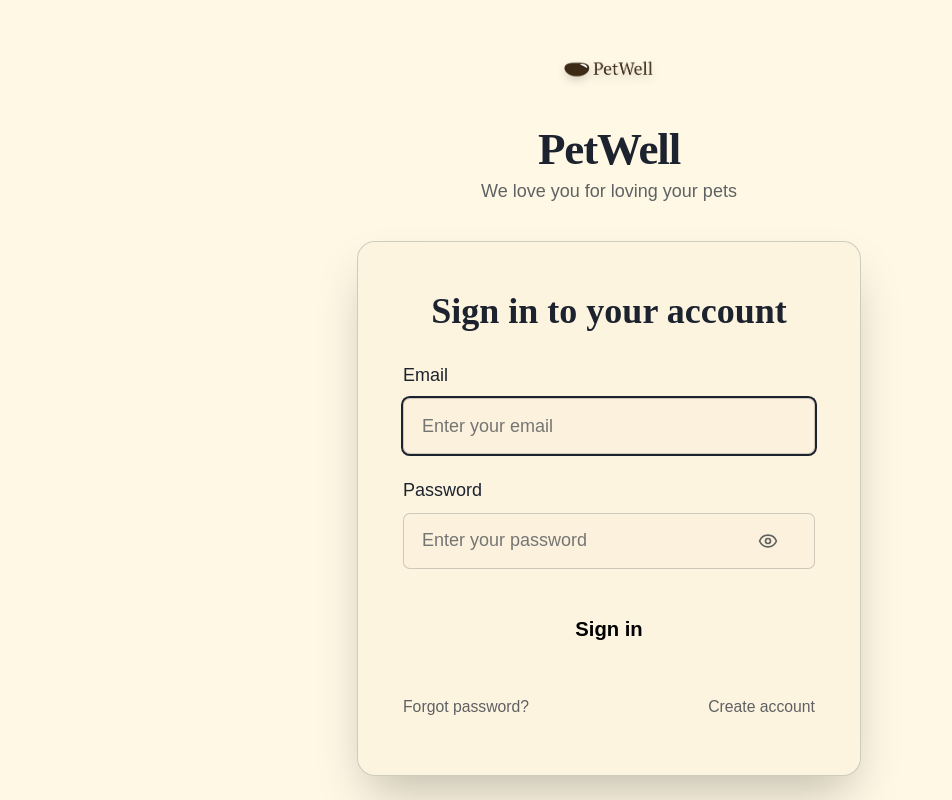
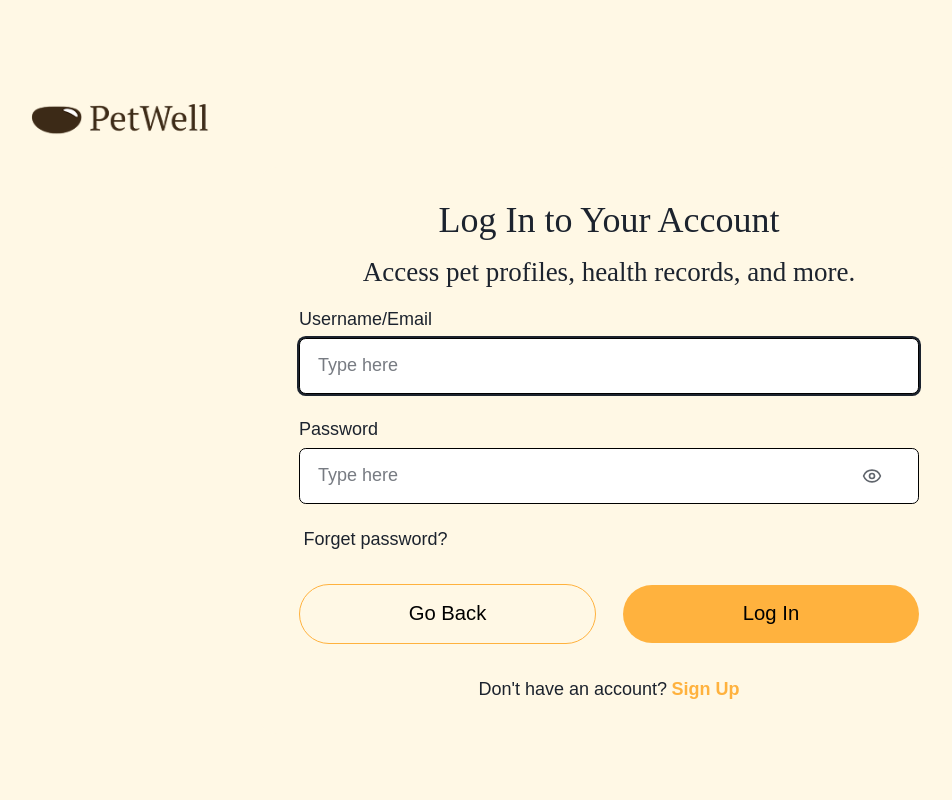
Before and after one commit to Confused-Careers/PetWell-Frontend, a React (Vite) app: page /login in a window 1280 px wide. Shown: the whole page, without its empty margins (31-983 px from the left). Built offline with nearby package versions, Linux system fonts and the light colour scheme.

Commit message:
Login Page

```diff
--- a/src/Pages/Authentication/LoginPage.tsx
+++ b/src/Pages/Authentication/LoginPage.tsx
@@ -69,24 +69,21 @@ const LoginPage: React.FC = () => {
   };
 
   return (
-    <div className="min-h-screen flex flex-col items-center justify-center bg-[var(--color-background)] w-full px-4 sm:px-6">
-      <div className="flex flex-col items-center mb-6 sm:mb-8">
+    <div className="min-h-screen flex flex-col bg-[var(--color-background)] w-full px-2 sm:px-4 md:px-6 itmes-center justify-center">
+      <div className="mb-3 sm:mb-3 flex justify-center sm:justify-start">
         <img
           src={PetWellLogo}
           alt="PetWell Logo"
-          className="w-16 h-16 sm:w-20 sm:h-20 object-contain mb-2 drop-shadow-lg"
+          className="w-[140px] h-[36px] sm:w-[180px] sm:h-[48px] object-contain mb-2 ml-0 sm:ml-[35px] mt-[20px] sm:mt-[30px]"
         />
-        <h1 className="text-3xl sm:text-4xl font-[Alike,serif] text-[var(--color-text)] font-bold tracking-tight">
-          PetWell
-        </h1>
-        <p className="text-[var(--color-text)] opacity-70 text-sm sm:text-base mt-1 font-[Cabin,sans-serif]">
-          We love you for loving your pets
-        </p>
       </div>
-      <div className="bg-[var(--color-card)] rounded-2xl shadow-2xl px-6 sm:px-8 md:px-10 py-8 sm:py-10 flex flex-col items-center w-full max-w-sm sm:max-w-md border border-[var(--color-text)]/20">
-        <h2 className="text-xl sm:text-2xl font-[Alike,serif] text-[var(--color-text)] mb-4 sm:mb-6 text-center font-semibold">
-          Sign in to your account
+      <div className="bg-[var(--color-background)] rounded-2xl px-2 sm:px-5 md:px-7 py-4 sm:py-7 flex flex-col items-center w-full max-w-[700px] justify-center mx-auto">
+        <h2 className="text-[28px] sm:text-[48px] md:text-2xl font-[Alike,serif] text-[#1C232E] sm:mb-2 mb-2 text-center font-[400] leading-tight">
+          Log In to Your Account
         </h2>
+        <h3 className="mb-3 text-[18px] sm:text-[32px] md:text-base font-[Cabin] items-center flex justify-center text-center px-2">
+          Access pet profiles, health records, and more.
+        </h3>
         {successMessage && (
           <div className="w-full mb-4 text-center text-[var(--color-success)] bg-[var(--color-success)]/10 rounded py-2 px-3 text-sm animate-fade-in">
             {successMessage}
@@ -98,31 +95,31 @@ const LoginPage: React.FC = () => {
           </div>
         )}
         <form
-          className="w-full flex flex-col gap-4 sm:gap-5"
+          className="w-full flex flex-col gap-4 sm:gap-5 max-w-[620px]"
           onSubmit={handleSubmit}
           autoComplete="on"
         >
-          <div>
+          <div className="w-full">
             <label
-              className="block text-[var(--color-text)] text-sm sm:text-base mb-2 font-medium"
+              className="block text-[#1C232E] text-[18px] sm:text-[24px] md:text-base mb-1 font-[Cabin,sans-serif] font-[400]"
               htmlFor="email"
             >
-              Email
+              Username/Email
             </label>
             <input
               id="email"
               type="email"
               value={email}
               onChange={(e) => setEmail(e.target.value)}
-              className="w-full rounded-md px-3 sm:px-4 py-2 sm:py-3 text-sm sm:text-base bg-[var(--color-card)] border border-[var(--color-text)]/20 text-[var(--color-text)] placeholder-[var(--color-text)]/60 focus:outline-none focus:ring-2 focus:ring-[var(--color-primary)] transition"
-              placeholder="Enter your email"
+              className="w-full rounded-md px-3 sm:px-4 py-3 sm:py-3 text-base sm:text-base bg-white border border-black text-[var(--color-text)] placeholder-[var(--color-text)]/60 focus:outline-none focus:ring-2 focus:ring-[var(--color-primary)] transition"
+              placeholder="Type here"
               required
               autoFocus
             />
           </div>
-          <div className="relative">
+          <div className="relative w-full">
             <label
-              className="block text-[var(--color-text)] text-sm sm:text-base mb-2 font-medium"
+              className="block text-[#1C232E] text-[18px] sm:text-[24px] md:text-base mb-1 font-[Cabin,sans-serif] font-[400]"
               htmlFor="password"
             >
               Password
@@ -133,8 +130,8 @@ const LoginPage: React.FC = () => {
                 type={showPassword ? "text" : "password"}
                 value={password}
                 onChange={(e) => setPassword(e.target.value)}
-                className="w-full rounded-md px-3 sm:px-4 py-2 sm:py-3 text-sm sm:text-base bg-[var(--color-card)] border border-[var(--color-text)]/20 text-[var(--color-text)] placeholder-[var(--color-text)]/60 focus:outline-none focus:ring-2 focus:ring-[var(--color-primary)] transition"
-                placeholder="Enter your password"
+                className="w-full rounded-md px-3 sm:px-4 py-3 sm:py-3 text-base sm:text-base bg-white border border-black text-[var(--color-text)] placeholder-[var(--color-text)]/60 focus:outline-none focus:ring-2 focus:ring-[var(--color-primary)] transition pr-12"
+                placeholder="Type here"
                 required
               />
               <button
@@ -145,32 +142,40 @@ const LoginPage: React.FC = () => {
                 {showPassword ? <EyeOff size={20} /> : <Eye size={20} />}
               </button>
             </div>
+            <div className="w-full mt-3 ml-1">
+              <button
+                type="button"
+                className="text-[#1C232E] text-[18px] sm:text-[24px] md:text-base font-[Cabin,sans-serif] font-[400] hover:underline cursor-pointer"
+                onClick={() => navigate("/forgot-password")}
+              >
+                Forget password?
+              </button>
             </div>
+            <div className="w-full mt-5 flex flex-col sm:flex-row items-center justify-between gap-3 sm:gap-6">
+              <button
+                type="button"
+                onClick={() => navigate("/")}
+                className="w-full py-3 sm:py-3 rounded-[60px] bg-[var(--color-secondary)] text-[var(--color-black)] text-base sm:text-lg font-[500] font-[Cabin,sans-serif] hover:opacity-90 transition-colors flex items-center justify-center gap-2 border border-[#FFB23E]"
+              >
+                Go Back
+              </button>
               <button
                 type="submit"
-            className="w-full mt-2 py-2 sm:py-3 rounded-md bg-[var(--color-primary)] text-[var(--color-black)] text-base sm:text-lg font-semibold font-[Cabin,sans-serif] hover:opacity-90 transition-colors flex items-center justify-center gap-2 disabled:opacity-60 disabled:cursor-not-allowed"
+                className="w-full py-3 sm:py-3 rounded-[60px] text-[var(--color-black)] text-base sm:text-lg font-[500] font-[Cabin,sans-serif] hover:opacity-90 transition-colors flex items-center justify-center gap-2 disabled:opacity-60 disabled:cursor-not-allowed bg-[#FFB23E]"
                 disabled={loading}
               >
                 {loading && <Loader2 className="w-5 h-5 animate-spin" />}
-            {loading ? "Signing in..." : "Sign in"}
-          </button>
-        </form>
-        <div className="w-full flex flex-col sm:flex-row sm:justify-between gap-2 sm:gap-0 mt-4 sm:mt-6 text-xs sm:text-sm text-[var(--color-text)] opacity-70">
-          <button
-            className="hover:text-[var(--color-primary)] transition-colors text-center"
-            type="button"
-            onClick={() => navigate("/forgot-password")}
-          >
-            Forgot password?
-          </button>
-          <button
-            className="hover:text-[var(--color-primary)] transition-colors text-center"
-            type="button"
-            onClick={() => navigate("/signup-type")}
-          >
-            Create account
+                {loading ? "Signing in..." : "Log In"}
               </button>
             </div>
+            <div className="w-full mt-7 text-center">
+              <p className="font-[400] font-[Cabin,sans-serif] text-[#1C232E] text-sm sm:text-base">
+                Don't have an account?
+                <span className="font-[700] font-[Cabin,sans-serif] text-[#FFB23E] ml-1">Sign Up</span>
+              </p>
+            </div>
+          </div>
+        </form>
       </div>
     </div>
   );
```
Lines whose indentation alone changed are shown as unchanged.
